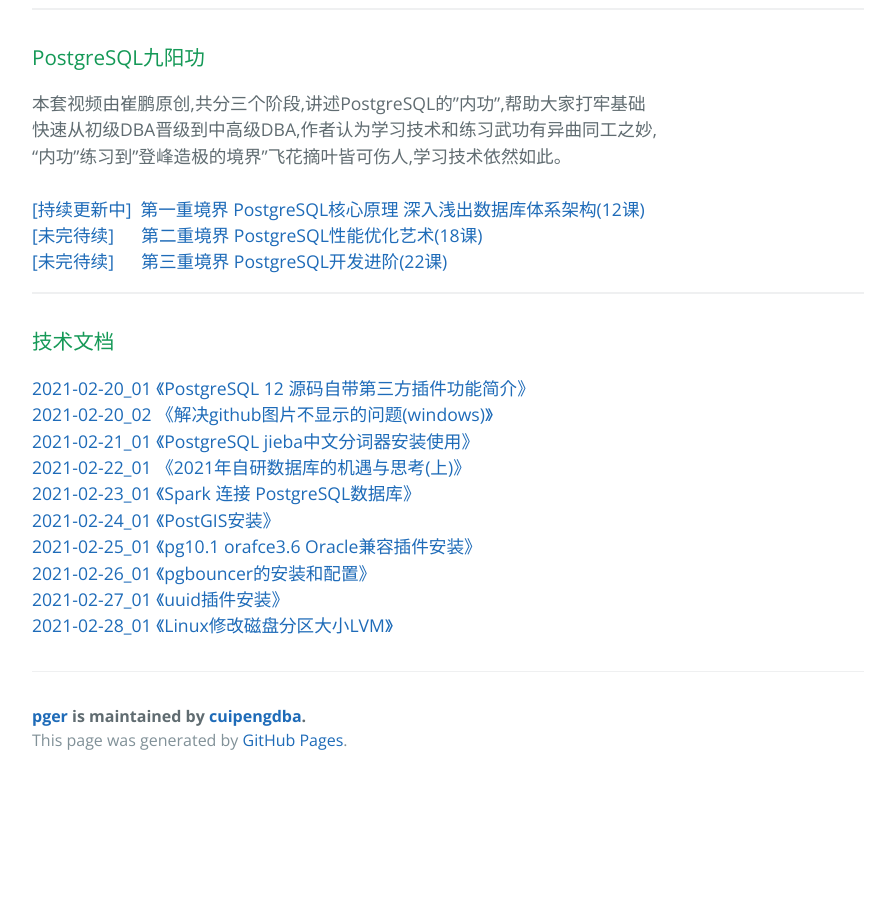
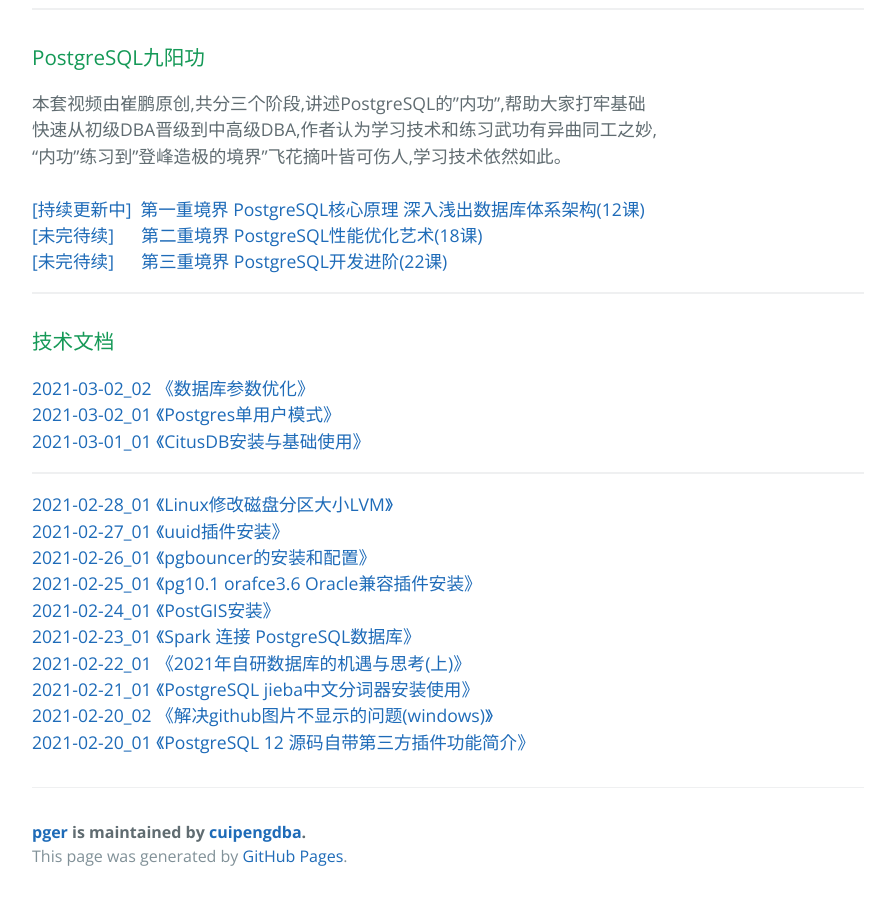
Before and after one commit to cuipengdba/pger, a Jekyll site: the page built from index.md, in a window 1280 px wide and 900 px high, scrolled down 968 px. Shown: the whole window, without its empty margins (192-1087 px from the left). Built offline with Jekyll 4.4.1, drawn with Linux system fonts in a browser that asks for light colours; our own code applies the rules of GitHub Pages for plain Markdown files; before the commit the page ends 1752 px from its top, so only the background shows below that.

Commit message:
Update index.md

```diff
--- a/index.md
+++ b/index.md
@@ -17,13 +17,17 @@
 <a href='#'>[未完待续]&nbsp;&nbsp;&nbsp;&nbsp;&nbsp;&nbsp;第三重境界 PostgreSQL开发进阶(22课)<a/><br/>
 * * *
 ### 技术文档
+<a href='https://github.com/cuipengdba/pger/blob/main/tree/202103/20210302_02.md'>2021-03-02_02 《数据库参数优化》<a/><br/>
+<a href='https://github.com/cuipengdba/pger/blob/main/tree/202103/20210302_01.md'>2021-03-02_01 《Postgres单用户模式》<a/><br/>
+<a href='https://github.com/cuipengdba/pger/blob/main/tree/202103/20210301_01.md'>2021-03-01_01 《CitusDB安装与基础使用》<a/><br/>
+* * *
+<a href='https://github.com/cuipengdba/pger/blob/main/tree/202102/20210228_01.md'>2021-02-28_01 《Linux修改磁盘分区大小LVM》<a/><br/>
+<a href='https://github.com/cuipengdba/pger/blob/main/tree/202102/20210227_01.md'>2021-02-27_01 《uuid插件安装》<a/><br/>
+<a href='https://github.com/cuipengdba/pger/blob/main/tree/202102/20210226_01.md'>2021-02-26_01 《pgbouncer的安装和配置》<a/><br/>
+<a href='https://github.com/cuipengdba/pger/blob/main/tree/202102/20210225_01.md'>2021-02-25_01 《pg10.1 orafce3.6 Oracle兼容插件安装》<a/><br/>
+<a href='https://github.com/cuipengdba/pger/blob/main/tree/202102/20210224_01.md'>2021-02-24_01 《PostGIS安装》<a/><br/>
+<a href='https://github.com/cuipengdba/pger/blob/main/tree/202102/20210223_01.md'>2021-02-23_01 《Spark 连接 PostgreSQL数据库》<a/><br/>
+<a href='https://github.com/cuipengdba/pger/blob/main/tree/202102/20210222_01.md'>2021-02-22_01 《2021年自研数据库的机遇与思考(上)》<a/><br/>
+<a href='https://github.com/cuipengdba/pger/blob/main/tree/202102/20210221_01.md'>2021-02-21_01 《PostgreSQL jieba中文分词器安装使用》<a/><br/>
+<a href='https://github.com/cuipengdba/pger/blob/main/tree/202102/20210220_02.md'>2021-02-20_02 《解决github图片不显示的问题(windows)》<a/><br/>
 <a href='https://github.com/cuipengdba/pger/blob/main/tree/202102/20210220_01.md'>2021-02-20_01 《PostgreSQL 12 源码自带第三方插件功能简介》<a/><br/>
-<a href='https://github.com/cuipengdba/pger/blob/main/tree/202102/20210220_02.md'>2021-02-20_02 《解决github图片不显示的问题(windows)》<a/><br/>
-<a href='https://github.com/cuipengdba/pger/blob/main/tree/202102/20210221_01.md'>2021-02-21_01 《PostgreSQL jieba中文分词器安装使用》<a/><br/>
-<a href='https://github.com/cuipengdba/pger/blob/main/tree/202102/20210222_01.md'>2021-02-22_01 《2021年自研数据库的机遇与思考(上)》<a/><br/>
-<a href='https://github.com/cuipengdba/pger/blob/main/tree/202102/20210223_01.md'>2021-02-23_01 《Spark 连接 PostgreSQL数据库》<a/><br/>
-<a href='https://github.com/cuipengdba/pger/blob/main/tree/202102/20210224_01.md'>2021-02-24_01 《PostGIS安装》<a/><br/>
-<a href='https://github.com/cuipengdba/pger/blob/main/tree/202102/20210225_01.md'>2021-02-25_01 《pg10.1 orafce3.6 Oracle兼容插件安装》<a/><br/>
-<a href='https://github.com/cuipengdba/pger/blob/main/tree/202102/20210226_01.md'>2021-02-26_01 《pgbouncer的安装和配置》<a/><br/>
-<a href='https://github.com/cuipengdba/pger/blob/main/tree/202102/20210227_01.md'>2021-02-27_01 《uuid插件安装》<a/><br/>
-<a href='https://github.com/cuipengdba/pger/blob/main/tree/202102/20210228_01.md'>2021-02-28_01 《Linux修改磁盘分区大小LVM》<a/><br/>
```
